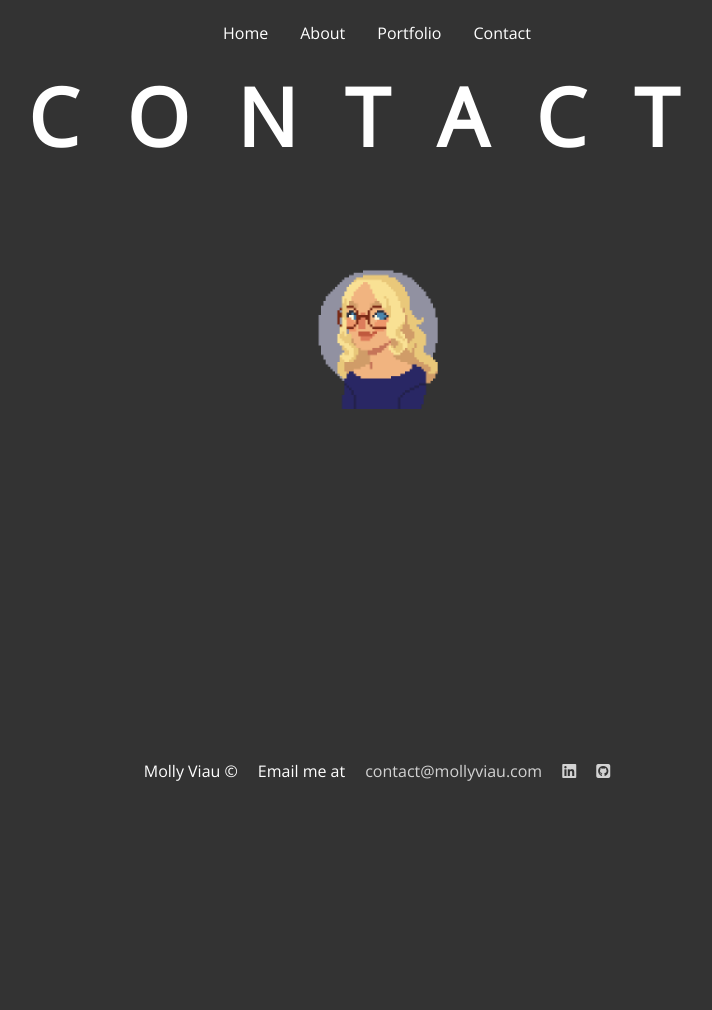
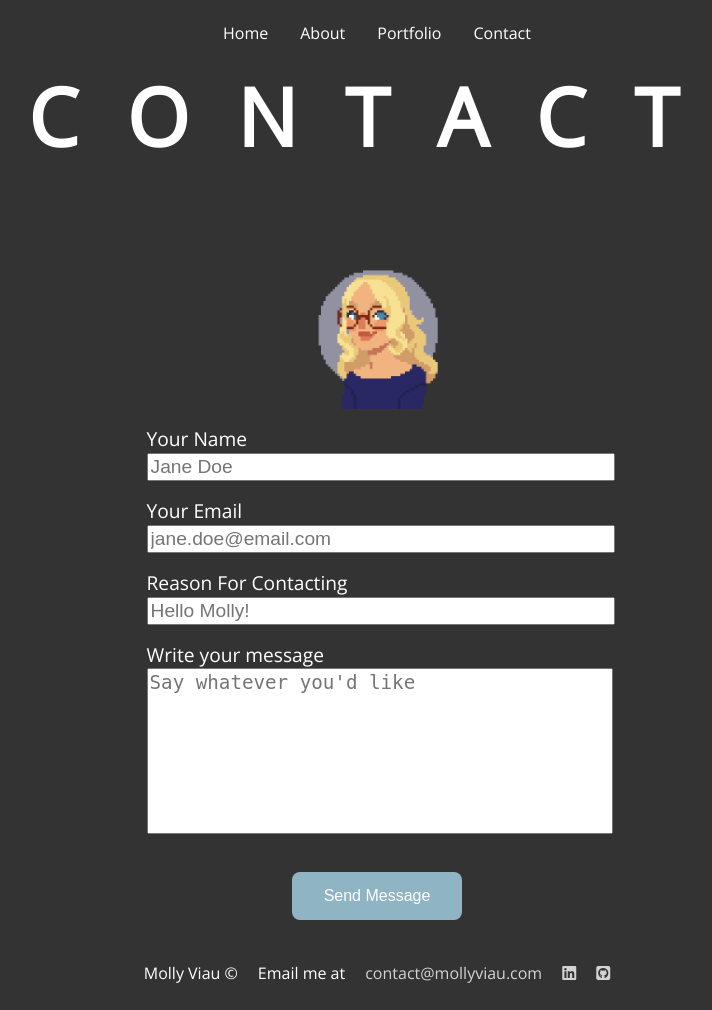
Before and after one commit to mollyviau/portfolio2022, a PHP site: page /contact.php in a window 1280 px wide. Shown: the whole page, without its empty margins (263-975 px from the left). Before the commit the page ends 781 px from the top, so only its background shows below. Run offline with PHP 8.4, Linux system fonts and the light colour scheme; some libraries are stand-ins or nearby versions.

Commit message:
testing out my contact page php code

```diff
--- a/contact.php
+++ b/contact.php
@@ -18,6 +18,7 @@
             <h1 id="title">CONTACT</h1>
             <img id="avatar" src="images/pixelIcon.png">
 
+            <?php include ('php/contactForm.php');?>
 
 
         </div>
--- a/css/style.css
+++ b/css/style.css
@@ -46,6 +46,7 @@ ul {
     flex-direction: column;
     background-color: #333;
     font-family: 'Open Sans', sans-serif;
+    color: white;
 
 
   }
@@ -111,7 +147,7 @@ ul {
 
  }
 
-  footer p, button {
+  footer p {
       float: left;
       display: block;
       padding: 10px;
@@ -180,5 +216,57 @@ ul {
         .copy {
             width: 40%;
         }
+        .portfolioContainer {
+            width: 60%;
+        }
+        .portfolioItem {
+            height: 9rem;
+        }
 
   }
+
+
+  /* Contact form Styling */
+.formElements {
+    margin: 1rem;
+    font-size: 1.2rem;
+}
+
+input {
+    font-size: 1.2rem;
+}
+
+input[type=text], select {
+    width: 100%;
+}
+
+input[type=email] {
+    width: 100%;
+}
+
+textarea {
+    width: 100%;
+    height: 10rem;
+    resize: none;
+    font-size: 1.2rem;
+
+}
+
+#contactButton {
+    margin: 1rem;
+    background-color:#8FB4C3 ;
+    border: none;
+    color: white;
+    padding: 15px 32px;
+    border-radius: 8px;
+    font-size: 1rem;
+}
+
+#contactButton:hover {
+    background-color: #495c63;
+    box-shadow: 0 12px 16px 0 rgba(0,0,0,0.24), 0 17px 50px 0 rgba(0,0,0,0.19);
+}
+#buttonWrapper {
+    text-align: center;
+
+}
--- /dev/null
+++ b/php/contactForm.php
@@ -0,0 +1,25 @@
+<?php
+echo
+"<form action=\"php\contactCode.php\" method=\"post\">\n
+    <div class=\"formElements\">\n
+        <label for=\"name\">Your Name</label>\n
+            <input type=\"text\" id=\"name\" name=\"visitor_name\" placeholder=\"Jane Doe\">\n
+    </div>\n
+    <div class=\"formElements\">\n
+        <label for=\"email\">Your Email</label>\n
+        <input type=\"email\" id=\"email\" name=\"visitor_email\" placeholder=\"jane.doe@email.com\">\n
+    </div>\n
+    <div class=\"formElements\">\n
+        <label for=\"title\">Reason For Contacting</label>\n
+        <input type=\"text\" id=\"emailTitle\" name=\"email_title\" required placeholder=\"Hello Molly!\" pattern=[A-Za-z0-9\\s]{8,60}>\n
+    </div>\n
+    <div class=\"formElements\">\n
+        <label for=\"message\">Write your message</label>\n
+        <textarea id=\"message\" name=\"visitor_message\" placeholder=\"Say whatever you'd like\"></textarea>\n
+    </div>
+    <div id=\"buttonWrapper\">\n
+        <button id=\"contactButton\" type=\"submit\">Send Message</button>\n
+    </div>
+</form>\n
+"
+?>
```
Also changed, not shown: other parts of css/style.css (+35 -0 lines), php/contactCode.php (added, +59 -0 lines).
